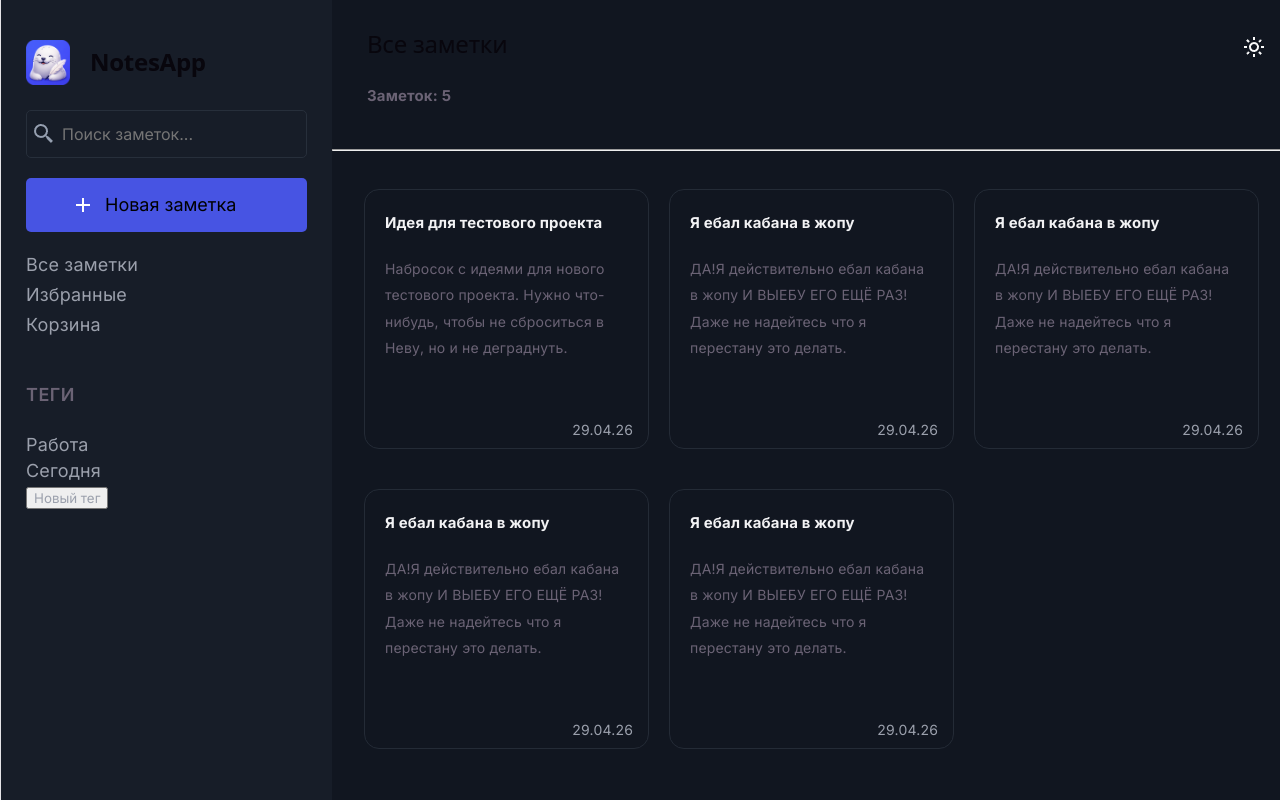
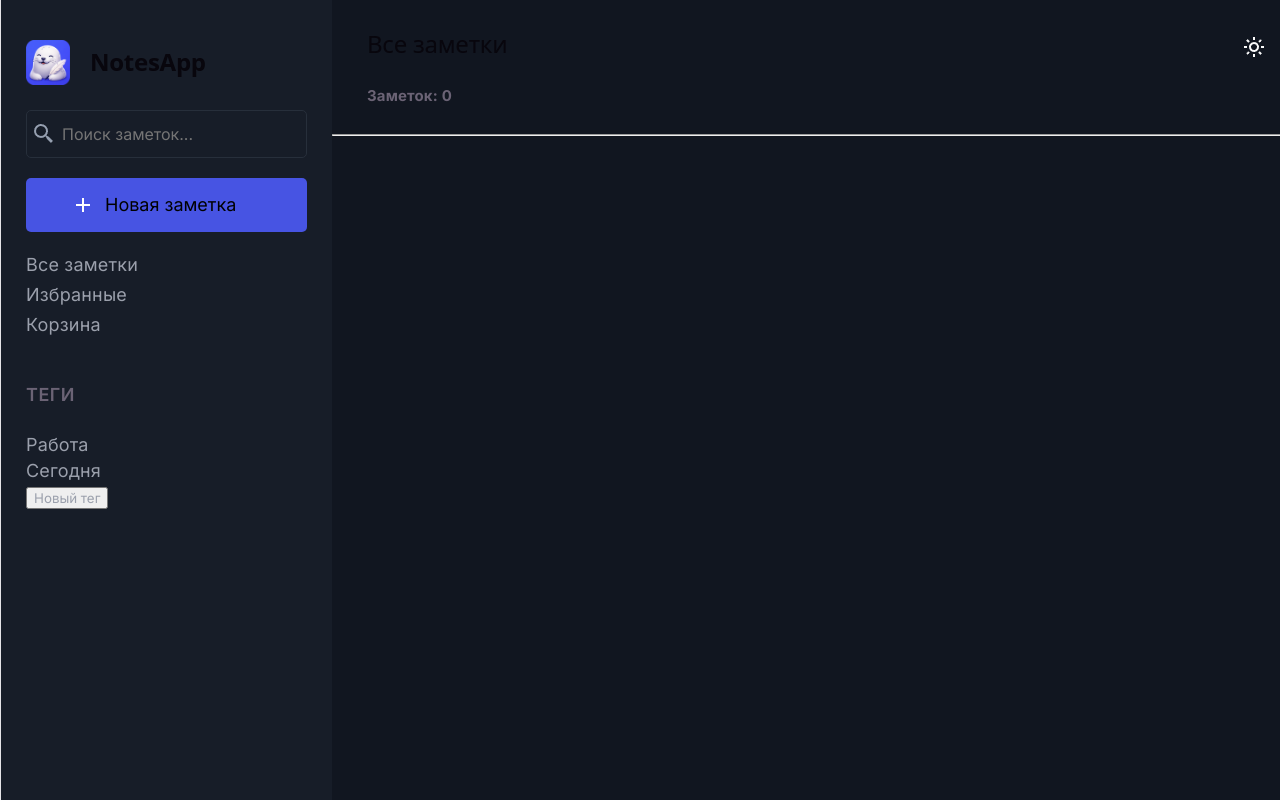
Before and after one commit to vadimk321/Notes-App, a React (Vite) app: page / in a window 1280 px wide. Built offline with nearby package versions, Linux system fonts and the light colour scheme.

Commit message:
Add some styles and saves notes in local storage

```diff
--- a/src/App.jsx
+++ b/src/App.jsx
@@ -1,4 +1,4 @@
-import { useState } from 'react';
+import { useState, useEffect } from 'react';
 
 import Sidebar from './Sidebar.jsx';
 import NotesList from './NotesList.jsx'
@@ -13,59 +13,15 @@ function App() {
     filter: 'all',
   });
   // Тестовые объекта для проверки отрисовки айтемов
-  const [notes, setNotes] = useState([
-    {
-      id: 0,
-      title: 'Идея для тестового проекта',
-      content: 'Набросок с идеями для нового тестового проекта. Нужно что-нибудь, чтобы не сброситься в Неву, но и не деграднуть.',
-      createdAt: new Date().toISOString(),
-      updatedAt: new Date().toISOString(),
-      tags: null,
-      isPinned: false,
-      color: null,
-    },
-    {
-      id: 1,
-      title: 'Я ебал кабана в жопу',
-      content: 'ДА!Я действительно ебал кабана в жопу И ВЫЕБУ ЕГО ЕЩЁ РАЗ! Даже не надейтесь что я перестану это делать.',
-      createdAt: new Date().toISOString(),
-      updatedAt: new Date().toISOString(),
-      tags: null,
-      isPinned: false,
-      color: null,
-    },
-    {
-      id: 2,
-      title: 'Я ебал кабана в жопу',
-      content: 'ДА!Я действительно ебал кабана в жопу И ВЫЕБУ ЕГО ЕЩЁ РАЗ! Даже не надейтесь что я перестану это делать.',
-      createdAt: new Date().toISOString(),
-      updatedAt: new Date().toISOString(),
-      tags: null,
-      isPinned: false,
-      color: null,
-    },
-    {
-      id: 3,
-      title: 'Я ебал кабана в жопу',
-      content: 'ДА!Я действительно ебал кабана в жопу И ВЫЕБУ ЕГО ЕЩЁ РАЗ! Даже не надейтесь что я перестану это делать.',
-      createdAt: new Date().toISOString(),
-      updatedAt: new Date().toISOString(),
-      tags: null,
-      isPinned: false,
-      color: null,
-    },
-    {
-      id: 4,
-      title: 'Я ебал кабана в жопу',
-      content: 'ДА!Я действительно ебал кабана в жопу И ВЫЕБУ ЕГО ЕЩЁ РАЗ! Даже не надейтесь что я перестану это делать.',
-      createdAt: new Date().toISOString(),
-      updatedAt: new Date().toISOString(),
-      tags: null,
-      isPinned: false,
-      color: null,
-    }
-  ])
+  const [notes, setNotes] = useState(() => {
+    const saved = localStorage.getItem('notes');
+    return saved ? JSON.parse(saved) : [];
+  })
 
+
+  useEffect(() => {
+    localStorage.setItem('notes', JSON.stringify(notes))
+  }, [notes]);
 
   function addNote(task){
     const result = setNotes(prev => ({
--- a/src/styles/App.css
+++ b/src/styles/App.css
@@ -127,7 +127,7 @@ ul li span {
 .notes-list-title {
   display: flex;
   align-items: flex-start;
-  padding: 30px 20px 15px 35px;
+  padding: 30px 20px 0px 35px;
   justify-content: space-between;
   /* min-width: 75vh */
 }
@@ -151,7 +151,9 @@ ul li span {
   flex-wrap: wrap;
   justify-content: flex-start;
   padding: 0px 30px 0px 32px;
-  gap: 20px
+  gap: 20px;
+  margin-top: 0px;
+  padding-top: 15px;
 }
 
 .notes-subtitle-counter {
@@ -166,7 +168,7 @@ ul li span {
   border-radius: 15px;
   width: 285px;
   height: 260px;
-  margin-top: 20px;
+  margin-top: 10px;
   padding: 5px 25px 20px 20px;
   box-sizing:border-box;
   position: relative
@@ -182,10 +184,18 @@ ul li span {
   font-size: 14px;
   font-family: "Inter", sans-serif;
   margin-top: 20px;
+  display: -webkit-box;
+  -webkit-line-clamp: 5;
+  -webkit-box-orient: vertical;
+  overflow: hidden;
 }
 
 .note-title {
   text-align: left;
+  display: -webkit-box;
+    -webkit-line-clamp: 1;
+    -webkit-box-orient: vertical;
+    overflow: hidden;
 }
 
 .note-date {
@@ -194,6 +204,9 @@ ul li span {
   bottom: 5px;
   right: 15px;
 }
+
+
+
 /* AddNote  */
 
 .new-note-wrapper {
@@ -202,7 +215,7 @@ ul li span {
   flex-direction: column ;
   background-color: #111620;
   flex: 0 0 70%;
-  padding: 30px 20px 15px 35px;
+  padding: 30px 20px 0px 35px;
 }
 
 .new-note-title-wrapper {
```
